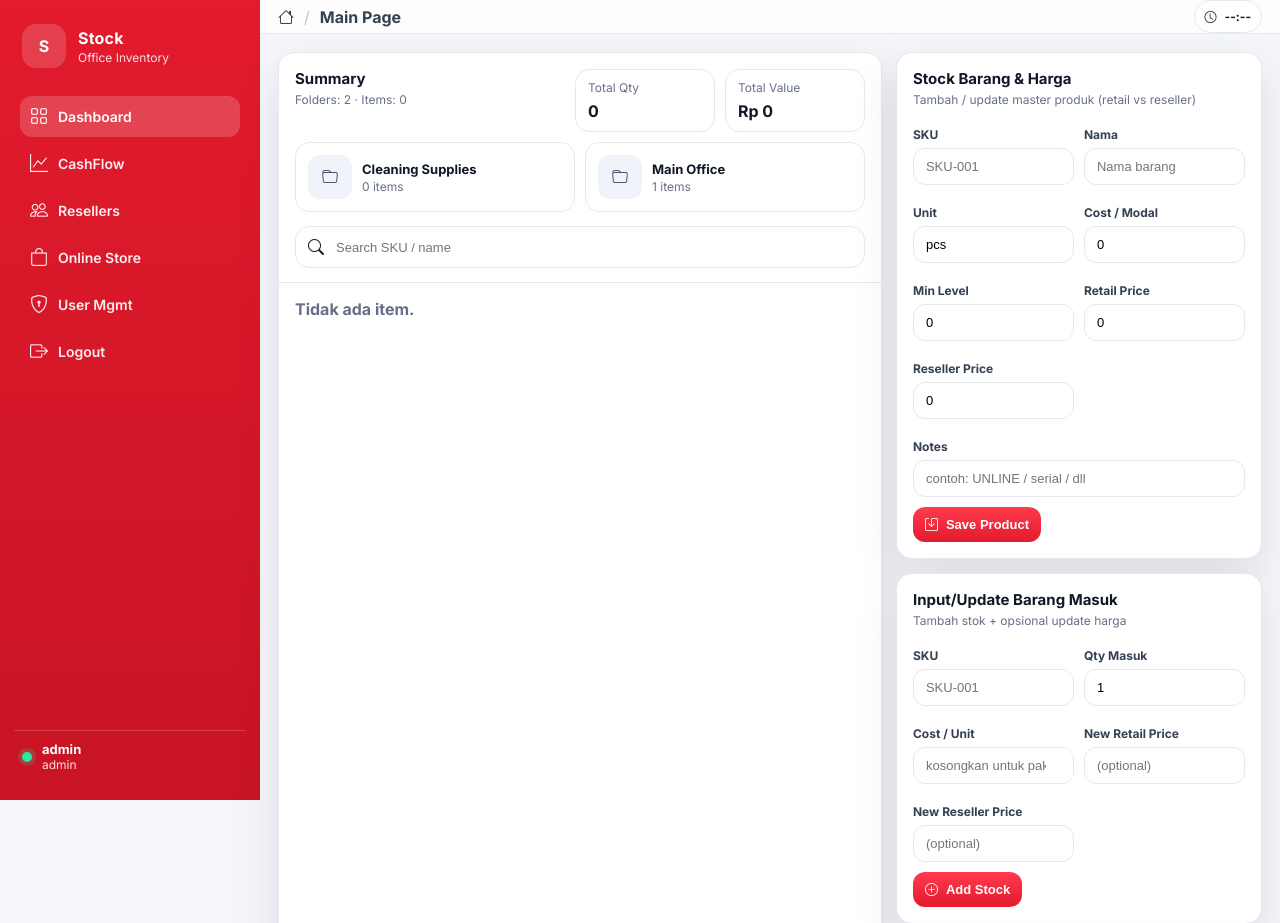
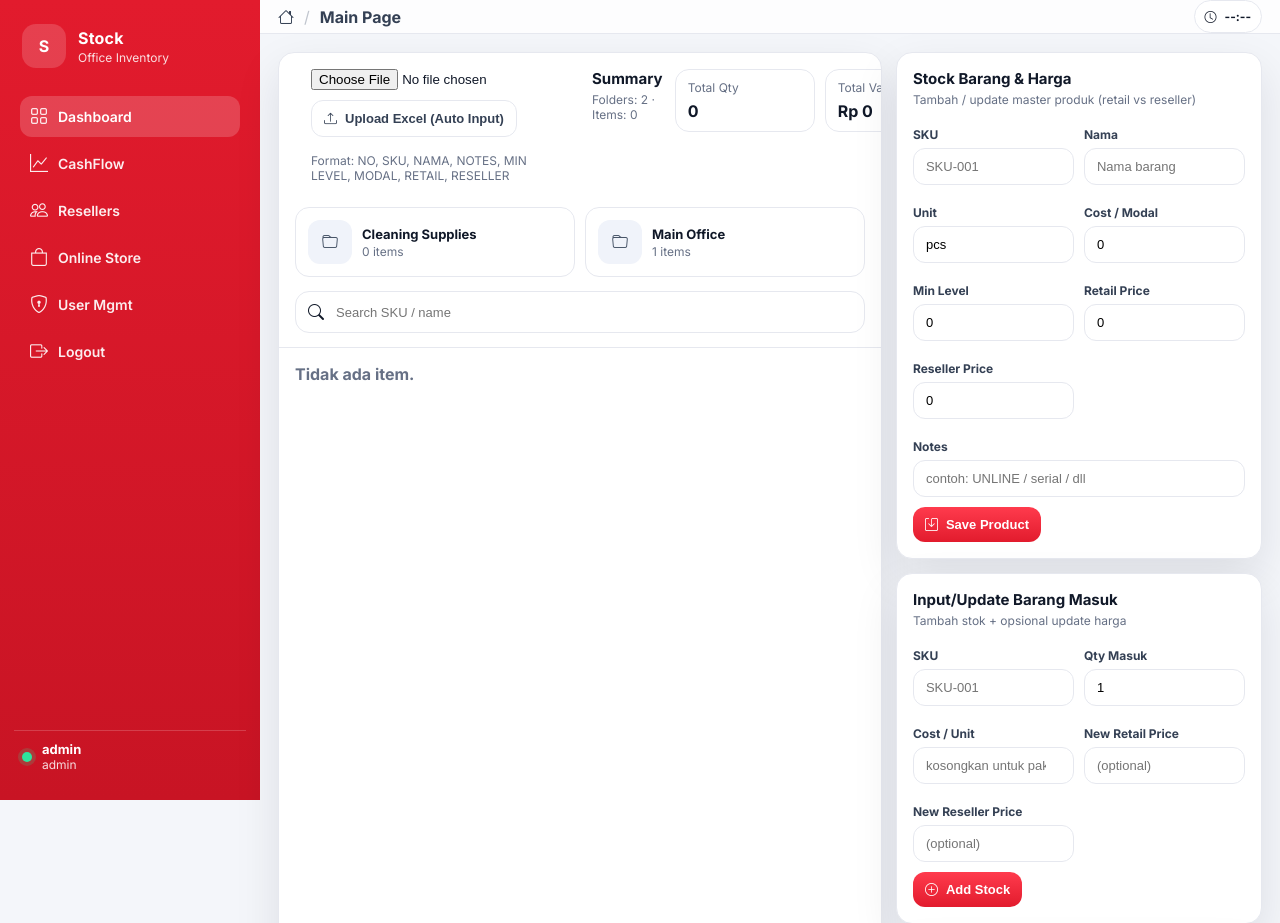
Before and after one commit to nandamiftahul/icalstore, a Flask app: page / in a window 1280 px wide. Shown: the top 923 px of the page. Run offline with Flask 3, Linux system fonts and the light colour scheme; a user stored in the database is signed in; data that the repository does not hold is empty.

Commit message:
add upload stock update

```diff
--- a/app.py
+++ b/app.py
@@ -19,6 +19,9 @@ load_dotenv()
 
 from datetime import datetime, timedelta
 from sqlalchemy import func
+
+from openpyxl import load_workbook
+from werkzeug.utils import secure_filename
 
 def create_app():
     app = Flask(__name__)
@@ -707,6 +710,120 @@ def manual_sale():
     flash(f"Penjualan offline tersimpan. Ref: {sale.ref} (Rp {total:,.0f})", "success")
     return redirect(url_for("cashflow"))
 
+def _to_int(v, default=0):
+    try:
+        if v is None or v == "":
+            return default
+        return int(float(v))
+    except Exception:
+        return default
+
+def _to_decimal(v, default=Decimal("0")):
+    try:
+        if v is None or v == "":
+            return default
+        return Decimal(str(v))
+    except Exception:
+        return default
+
+
+@app.post("/products/upload_xlsx")
+@login_required
+def upload_products_xlsx():
+    f = request.files.get("file")
+    if not f or f.filename.strip() == "":
+        flash("File xlsx belum dipilih.", "danger")
+        return redirect(url_for("dashboard"))
+
+    filename = secure_filename(f.filename)
+    if not filename.lower().endswith(".xlsx"):
+        flash("Format file harus .xlsx", "danger")
+        return redirect(url_for("dashboard"))
+
+    # baca excel langsung dari stream (tanpa save ke disk)
+    wb = load_workbook(f, data_only=True)
+
+    # sesuai file kamu: sheet 'PEMBELIAN BARANG'
+    ws = wb["PEMBELIAN BARANG"] if "PEMBELIAN BARANG" in wb.sheetnames else wb.active
+
+    # cari header row yang berisi "SKU"
+    header_row = None
+    for r in range(1, min(ws.max_row, 30) + 1):
+        row_vals = [ws.cell(r, c).value for c in range(1, 9)]
+        if row_vals and any(str(x).strip().upper() == "SKU" for x in row_vals if x is not None):
+            header_row = r
+            break
+
+    if not header_row:
+        flash("Header tidak ditemukan. Pastikan ada kolom 'SKU'.", "danger")
+        return redirect(url_for("dashboard"))
+
+    created = 0
+    updated = 0
+    skipped = 0
+
+    # mapping kolom sesuai template kamu:
+    # 1 NO, 2 SKU, 3 NAMA, 4 NOTES, 5 MIN LEVEL, 6 MODAL, 7 RETAIL, 8 RESELLER
+    for r in range(header_row + 1, ws.max_row + 1):
+        no = ws.cell(r, 1).value
+        sku = ws.cell(r, 2).value
+        name = ws.cell(r, 3).value
+        notes = ws.cell(r, 4).value
+        min_level = ws.cell(r, 5).value
+        modal = ws.cell(r, 6).value
+        retail = ws.cell(r, 7).value
+        reseller = ws.cell(r, 8).value
+
+        # skip baris kosong / baris tanggal yang tidak punya SKU string
+        if sku is None:
+            continue
+        if not isinstance(sku, str):
+            skipped += 1
+            continue
+
+        sku = sku.strip()
+        if sku == "":
+            continue
+
+        # nama wajib
+        if name is None or str(name).strip() == "":
+            skipped += 1
+            continue
+
+        name = str(name).strip()
+        notes = "" if notes is None else str(notes).strip()
+
+        min_level_i = _to_int(min_level, default=0)
+        modal_d = _to_decimal(modal, default=Decimal("0"))
+        retail_d = _to_decimal(retail, default=Decimal("0"))
+        reseller_d = _to_decimal(reseller, default=Decimal("0"))
+
+        p = Product.query.filter_by(sku=sku).first()
+        if not p:
+            p = Product(sku=sku, name=name)
+            db.session.add(p)
+            created += 1
+        else:
+            updated += 1
+
+        # update fields
+        p.name = name
+        p.notes = notes
+        p.min_level = min_level_i
+
+        # modal + harga jual
+        p.cost_price = modal_d
+        p.retail_price = retail_d
+        p.reseller_price = reseller_d
+
+        # unit tetap default jika kosong
+        if not getattr(p, "unit", None):
+            p.unit = "pcs"
+
+    db.session.commit()
+    flash(f"Upload selesai. Created: {created}, Updated: {updated}, Skipped: {skipped}", "success")
+    return redirect(url_for("dashboard"))
+
 
 if __name__ == "__main__":
     app.run(host="0.0.0.0", port=8080, debug=True)
--- a/requirements.txt
+++ b/requirements.txt
@@ -8,3 +8,4 @@ gunicorn
 python-barcode
 Pillow
 python-dotenv
+openpyxl
--- a/templates/dashboard.html
+++ b/templates/dashboard.html
@@ -5,6 +5,18 @@
 <div class="grid2">
   <div class="card">
     <div class="card-head">
+<div class="toolbar" style="padding: 0 16px 14px;">
+  <form method="POST" action="{{ url_for('upload_products_xlsx') }}" enctype="multipart/form-data"
+        style="display:flex; gap:10px; align-items:center; flex-wrap:wrap;">
+    <input type="file" name="file" accept=".xlsx" required>
+    <button class="btn ghost" type="submit">
+      <i class="bi bi-upload"></i> Upload Excel (Auto Input)
+    </button>
+    <div class="hint" style="margin:0;">
+      Format: NO, SKU, NAMA, NOTES, MIN LEVEL, MODAL, RETAIL, RESELLER
+    </div>
+  </form>
+</div>
       <div>
         <div class="card-title">Summary</div>
         <div class="card-sub">Folders: {{ folders|length }} · Items: {{ totals.product_count }}</div>
```
